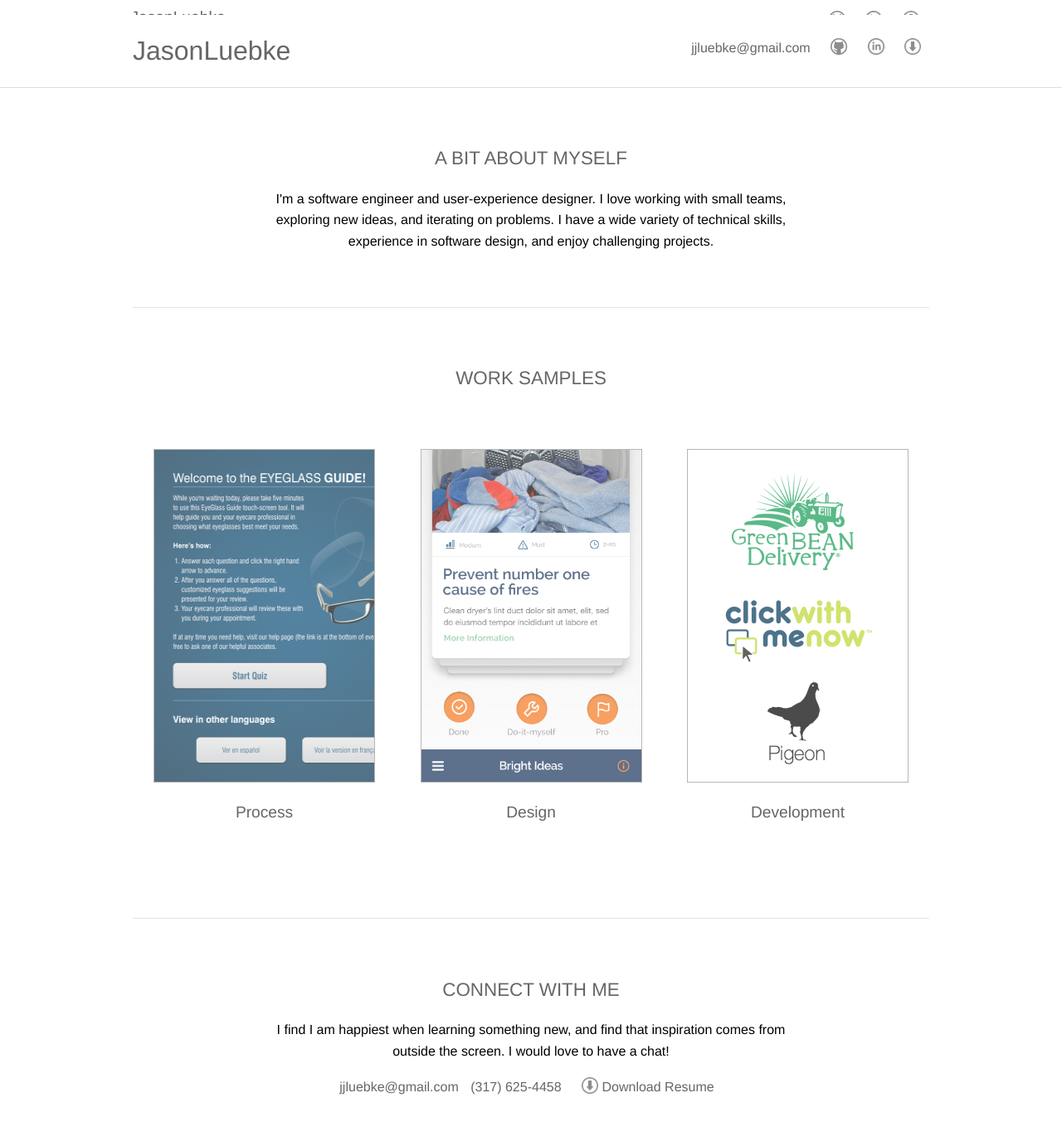
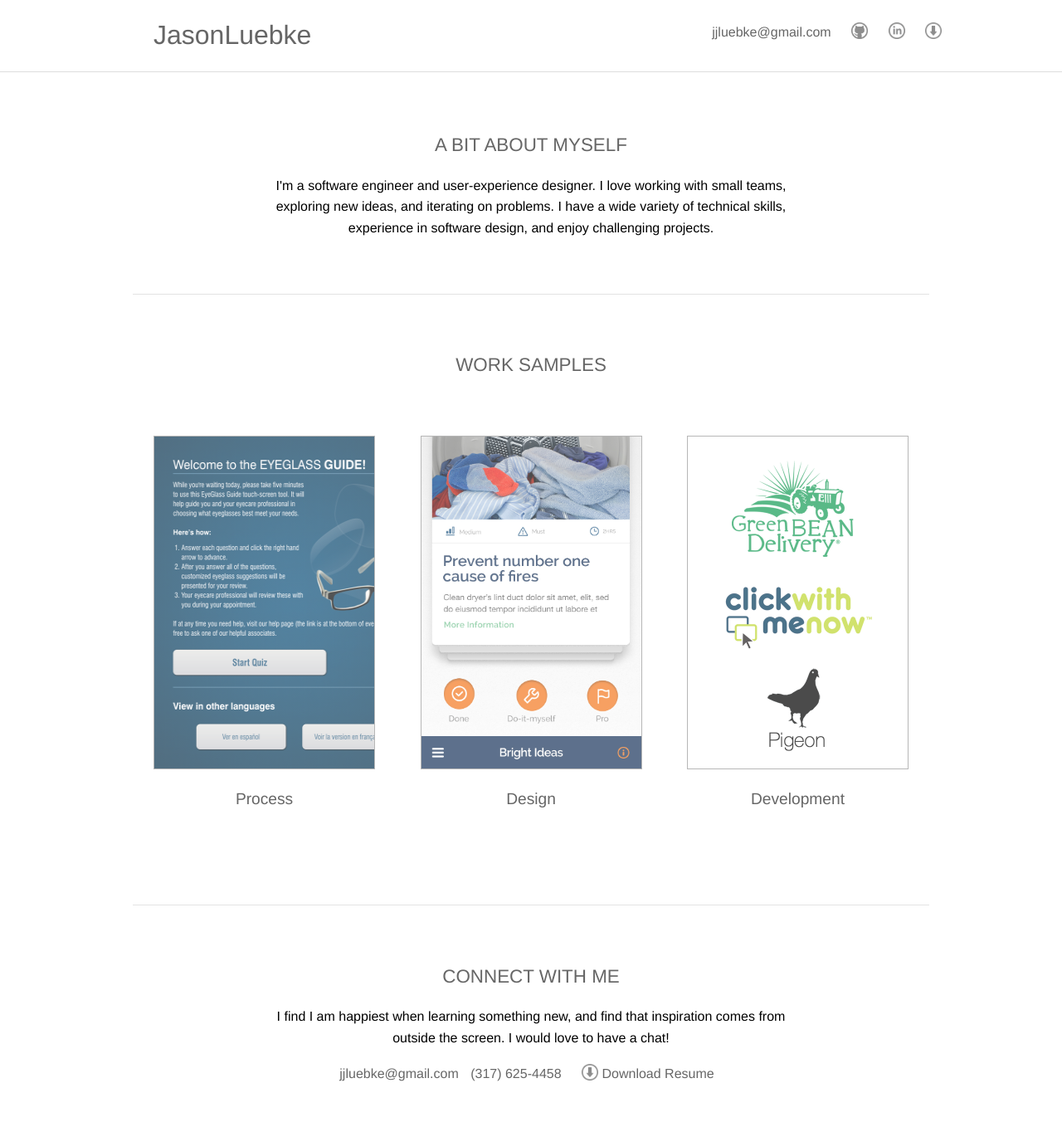
Before and after one commit to jjluebke/jjluebke.github.io, a Jekyll site: the page built from index.html, in a window 1280 px wide and 1400 px high. Shown: the top 1358 px of the window at 83% size. Built offline with Jekyll 4.4.1, drawn with Linux system fonts in a browser that asks for light colours.

Commit message:
Saving work

```diff
--- a/_layouts/default.html
+++ b/_layouts/default.html
@@ -15,14 +15,12 @@
 <link rel="stylesheet" href="bin/PhotoSwipe/dist/default-skin/default-skin.css">
 
 <link href="style/index.css" rel="stylesheet" type="text/css" />
-<
+
 <script src="bin/PhotoSwipe/dist/photoswipe.min.js"></script>
 <script src="bin/PhotoSwipe/dist/photoswipe-ui-default.min.js"></script>
 
 </head>
 <body>
-  <section class="container">
-
   <header class="main">
       <section class="content">
           <nav>
@@ -38,22 +36,8 @@
           </nav>
       </section>
   </header>
-
-    <header class="follow">
-        <section class="content">
-            <nav>
-                <div class="items">
-                    <ul>
-                        <li><a href="mailto: jjluebke@gmail.com">jjluebke@gmail.com</a></li>
-                        <li><a href="https://github.com/jjluebke"><img src="images/github.png" class="dlicon" /></a></li>
-                        <li><a href="https://www.linkedin.com/pub/jason-luebke/7/448/7a6"><img src="images/in.png" class="dlicon" /></a></li>
-                        <li><a href="JasonLuebke.pdf"><img src="images/download.png" class="dlicon" /></a></li>
-                    </ul>
-                </div>
-                <a href="/"><div id="name"><span class="first">Jason</span><span class="last">Luebke</span></div></a>
-            </nav>
-        </section>
-    </header>
+  <div class="spacer"></div>
+  <section class="container">
 
     <section class="content">
       {{ content }}
--- a/style/index.scss
+++ b/style/index.scss
@@ -16,6 +16,11 @@ header, footer {
 
 header {
     border-bottom: 1px solid #ddd;
+    position: fixed;
+    width: 100%;
+    top: -1px;
+    left: 0;
+    z-index: 999;
 }
 
 footer {
@@ -138,13 +143,12 @@ table td {
     font-weight: 300;
 }
 
+.spacer {
+    height: 90px;
+}
+
 .inline {
     display: inline-block;
-}
-
-.main {
-    position: relative;
-    z-index: 1000;
 }
 
 .content {
@@ -167,7 +171,7 @@ table td {
 }
 
 .col-l {
-    flex: 0 0 30%;
+    flex: 0 0 calc(30% - 50px);
     margin-right: 50px;
     text-align: right;
 }
```
Also changed, not shown: other parts of _layouts/default.html (+13 -0 lines), Gemfile.lock, 1 other file. Lines whose indentation alone changed are shown as unchanged.
